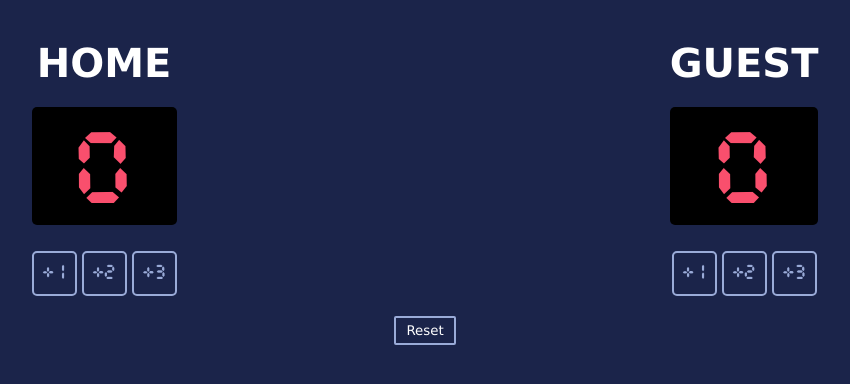
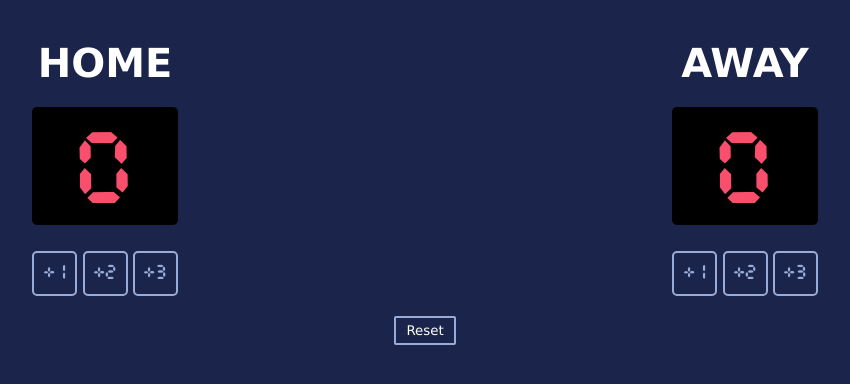
Before and after one commit to rblejman/Basket-Score-Board, a website built with Vite: page index.html in a window 1280 px wide. Shown: the whole page, without its empty margins (215-1065 px from the left). Built offline with nearby package versions, Linux system fonts and the light colour scheme.

Commit message:
Change team name from 'GUEST' to 'AWAY'

```diff
--- a/index.html
+++ b/index.html
@@ -12,7 +12,7 @@
                 <button class="btn" onclick="sum3()">+3</button>
             </div>
             <div class="card">
-                <h3 id="teamName">GUEST</h3>
+                <h3 id="teamName">AWAY</h3>
                 <h2 class="display-guest">0</h2>
                 <button class="btn" onclick="sum1G()">+1</button>
                 <button class="btn" onclick="sum2G()">+2</button>
```
